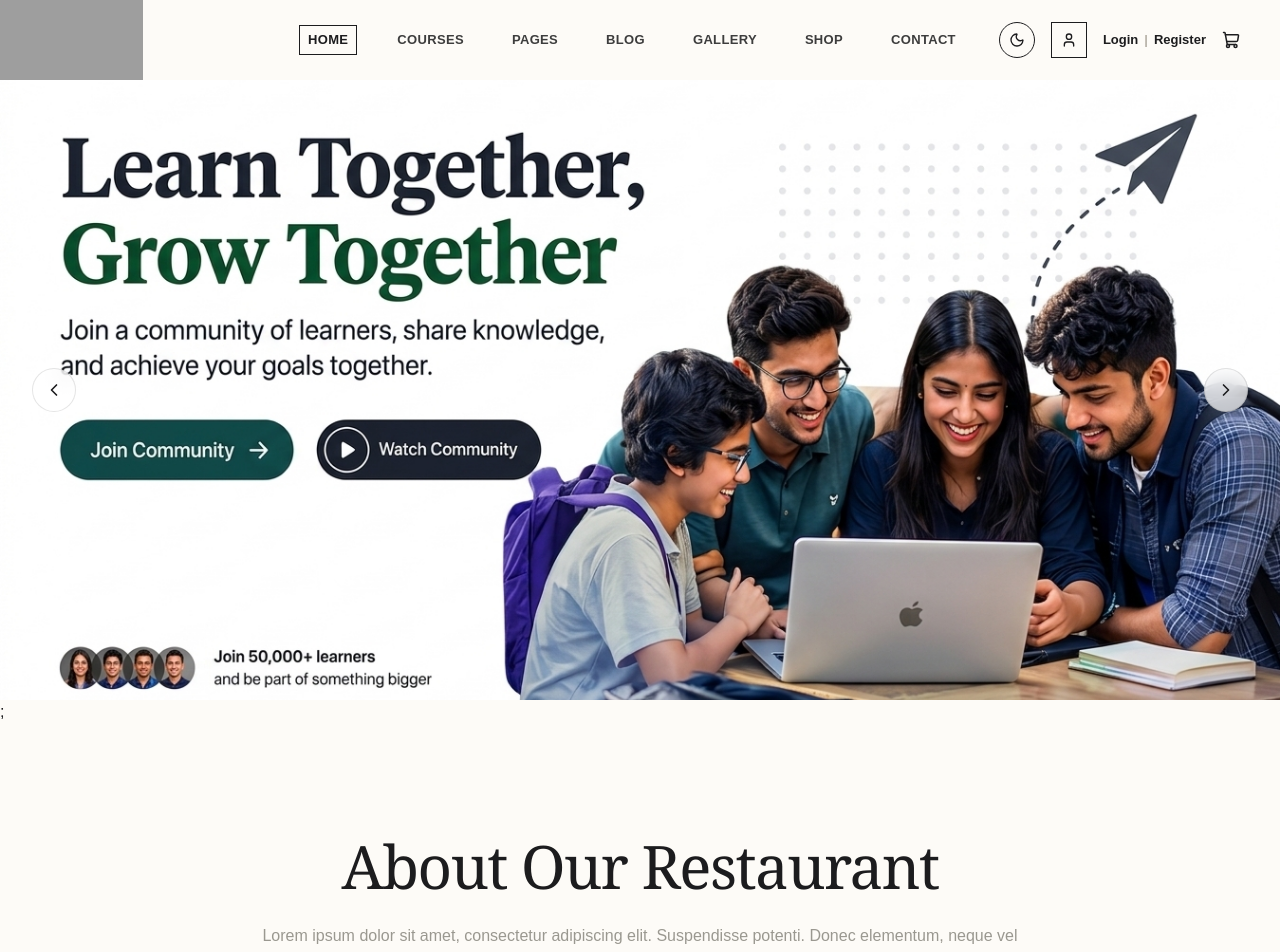
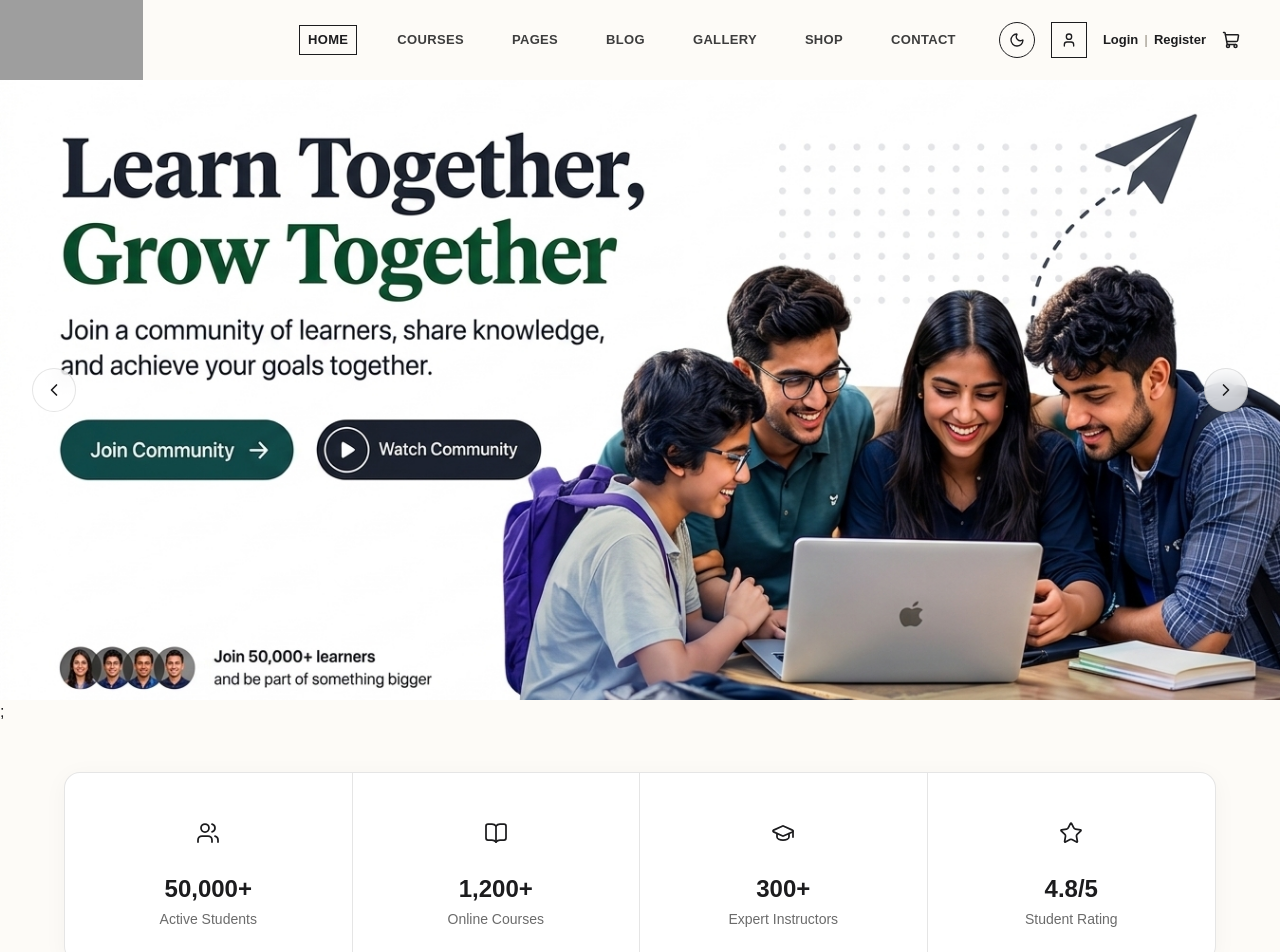
Before and after one commit to proshanto7/EduNova, a Next.js app: page / in a window 1280 px wide. Shown: the top 952 px of the page. Built offline with nearby package versions, Linux system fonts and the light colour scheme; grey boxes are pictures that could not be loaded.

Commit message:
stats section add

```diff
--- /dev/null
+++ b/src/components/home/StatsSection.jsx
@@ -0,0 +1,114 @@
+"use client";
+
+import { useEffect, useRef, useState } from "react";
+import { Users, BookOpen, GraduationCap, Star } from "lucide-react";
+
+const STATS_DATA = [
+  { icon: Users, value: 50000, suffix: "+", label: "Active Students" },
+  { icon: BookOpen, value: 1200, suffix: "+", label: "Online Courses" },
+  { icon: GraduationCap, value: 300, suffix: "+", label: "Expert Instructors" },
+  { icon: Star, value: 4.8, suffix: "/5", decimals: 1, label: "Student Rating" },
+];
+
+export default function StatsSection() {
+  return (
+    <section className="bg-background px-6 py-12">
+      <div className="mx-auto max-w-6xl overflow-hidden rounded-2xl border border-(--border) bg-(--background-card) shadow-[0_4px_24px_rgba(0,0,0,0.04)]">
+        <div className="grid grid-cols-2 lg:grid-cols-4">
+          {STATS_DATA.map((stat, index) => {
+            const total = STATS_DATA.length;
+            const isLastOverall = index === total - 1;
+            const isLeftColumnMobile = index % 2 === 0;
+            const isTopRowMobile = index < total - (total % 2 === 0 ? 2 : 1);
+
+            return (
+              <StatCard
+                key={stat.label}
+                stat={stat}
+                className={`
+                  ${isLeftColumnMobile ? "border-r border-(--border)" : ""}
+                  ${isTopRowMobile ? "border-b border-(--border)" : ""}
+                  lg:border-b-0
+                  ${!isLastOverall ? "lg:border-r lg:border-(--border)" : "lg:border-r-0"}
+                `}
+              />
+            );
+          })}
+        </div>
+      </div>
+    </section>
+  );
+}
+
+function StatCard({ stat, className }) {
+  const Icon = stat.icon;
+
+  return (
+    <div className={`flex flex-col items-center gap-3 px-6 py-8 text-center ${className}`}>
+      <div className="flex h-14 w-14 items-center justify-center rounded-full bg-(--stat-icon-bg)">
+        <Icon size={24} className="text-(--stat-icon-color)" strokeWidth={1.75} />
+      </div>
+
+      <div>
+        <p className="text-2xl font-bold text-(--text-primary)">
+          <CountUp end={stat.value} decimals={stat.decimals ?? 0} suffix={stat.suffix} />
+        </p>
+        <p className="mt-1 text-sm text-(--text-secondary)">{stat.label}</p>
+      </div>
+    </div>
+  );
+}
+
+function CountUp({ end, decimals = 0, suffix = "", duration = 1800 }) {
+  const [value, setValue] = useState(0);
+  const ref = useRef(null);
+  const hasAnimated = useRef(false);
+
+  useEffect(() => {
+    const node = ref.current;
+    if (!node) return;
+
+    const observer = new IntersectionObserver(
+      ([entry]) => {
+        if (entry.isIntersecting && !hasAnimated.current) {
+          hasAnimated.current = true;
+          animate();
+        }
+      },
+      { threshold: 0.4 }
+    );
+
+    observer.observe(node);
+    return () => observer.disconnect();
+  }, []);
+
+  const animate = () => {
+    const startTime = performance.now();
+
+    const step = (now) => {
+      const progress = Math.min((now - startTime) / duration, 1);
+      const eased = 1 - Math.pow(1 - progress, 3);
+      setValue(end * eased);
+
+      if (progress < 1) {
+        requestAnimationFrame(step);
+      } else {
+        setValue(end);
+      }
+    };
+
+    requestAnimationFrame(step);
+  };
+
+  const formatted =
+    decimals > 0
+      ? value.toFixed(decimals)
+      : Math.round(value).toLocaleString("en-US");
+
+  return (
+    <span ref={ref}>
+      {formatted}
+      {suffix}
+    </span>
+  );
+}
--- a/src/components/pages/HomePage.jsx
+++ b/src/components/pages/HomePage.jsx
@@ -7,11 +7,13 @@ import PrivateEvents from "../home/PrivateEvents";
 import CustomerReviewsPage from "./CustomerReviewsPage";
 import ChefProfiles from "@/components/home/ChefProfiles";
 import Manu from "@/components/home/Manu";
+import StatsSection from "../home/StatsSection";
 
 export default function HomePage() {
   return (
     <>
       <BannerSection />;
+      <StatsSection/>
       <AboutRestaurant />
       <Manu />
       <CulinaryExperiences />
```
